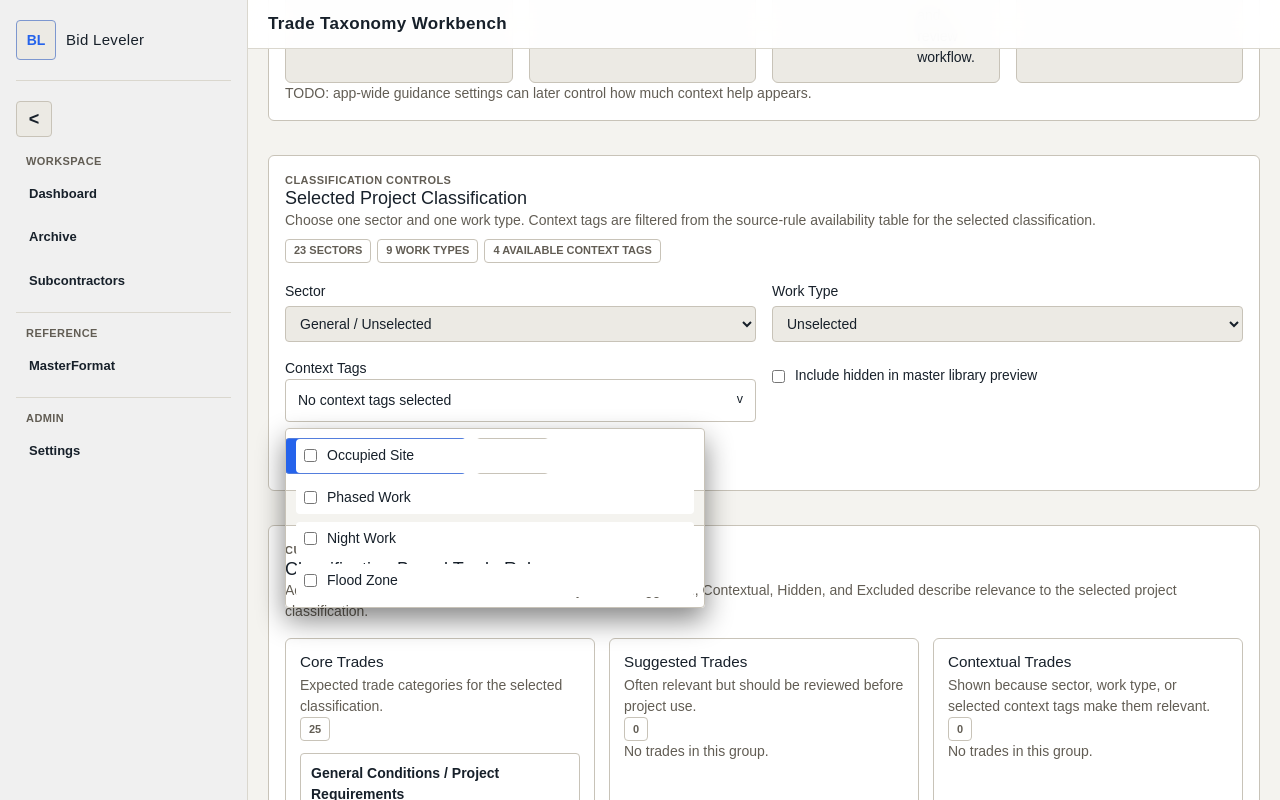
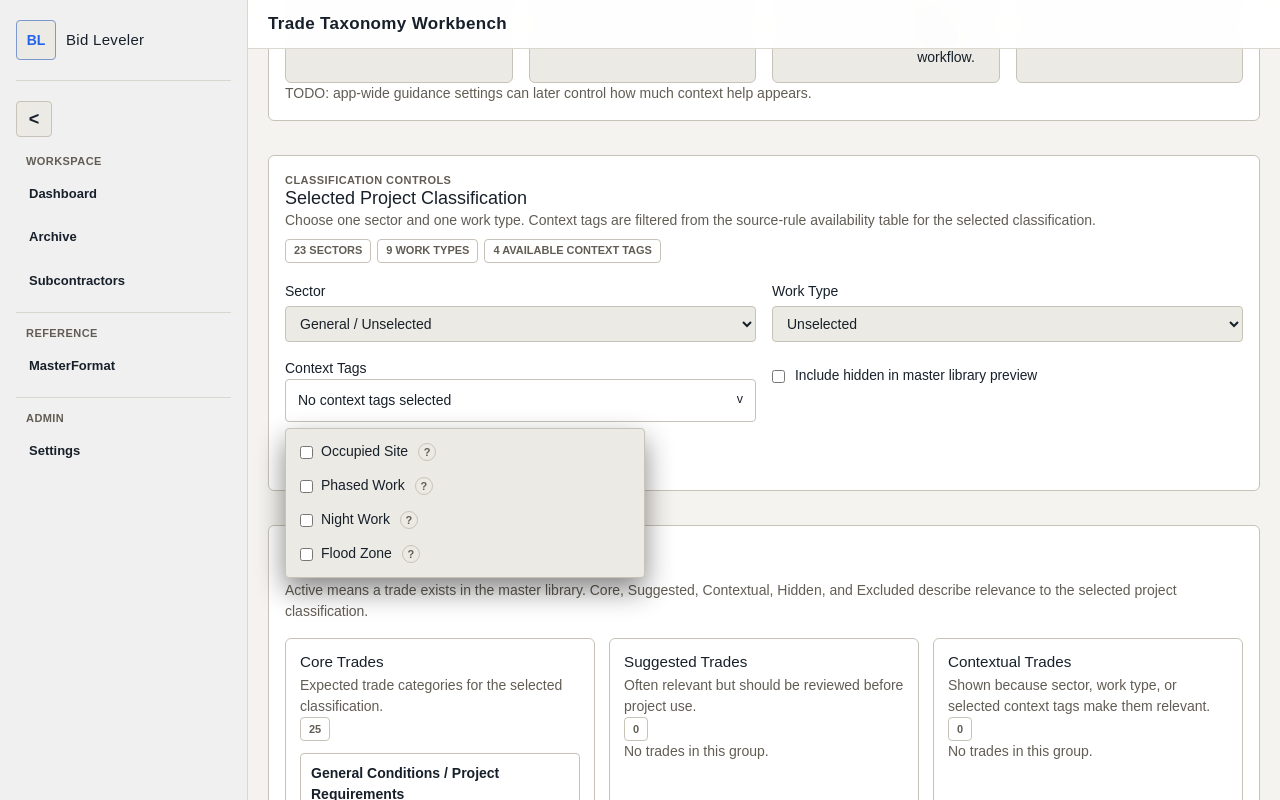
Before and after one commit to adamarnao/bid-leveler, a Next.js app: page /dev/trade-taxonomy in a window 1280 px wide. Both pictures are taken after a click on the heading "No context tags selected". Shown: the part 1252-2052 px from the top of the page. Built offline with nearby package versions, Linux system fonts and the light colour scheme.

Commit message:
Polish taxonomy context tag dropdown

```diff
--- a/src/app/dev/trade-taxonomy/TradeTaxonomyClassificationControls.tsx
+++ b/src/app/dev/trade-taxonomy/TradeTaxonomyClassificationControls.tsx
@@ -3,6 +3,7 @@
 import Link from "next/link";
 import { useMemo, useState } from "react";
 
+import ContextHelp from "@/components/ui/ContextHelp";
 import {
   getContextTagOptionsForClassification,
   getProjectSectorOptions,
@@ -134,7 +135,10 @@ export default function TradeTaxonomyClassificationControls({
                       checked={selectedValidContextTags.includes(option.id)}
                       onChange={() => toggleContextTag(option.id)}
                     />
-                    <span>{option.label}</span>
+                    <span className="taxonomy-context-option-label">
+                      {option.label}
+                      <ContextHelp label={option.label} content={option.description} />
+                    </span>
                   </label>
                 ))
               ) : (
--- a/src/app/globals.css
+++ b/src/app/globals.css
@@ -2158,30 +2158,40 @@ textarea:focus {
   z-index: 40;
   left: 0;
   top: calc(100% + 6px);
-  width: min(420px, calc(100vw - 32px));
-  display: grid;
-  gap: 8px;
+  width: min(360px, calc(100vw - 32px));
+  display: grid;
+  gap: 0;
   max-height: 320px;
   overflow: auto;
   margin-top: 0;
-  padding: 10px;
-  border: 1px solid var(--color-border);
-  border-radius: var(--radius-control);
-  background: var(--color-surface-0);
+  padding: 6px;
+  border: 1px solid var(--color-border);
+  border-radius: var(--radius-control);
+  background: var(--color-surface-2);
   box-shadow: var(--shadow-popover);
 }
 
 .taxonomy-context-option {
   display: grid;
   grid-template-columns: auto minmax(0, 1fr);
-  gap: 10px;
-  align-items: center;
-  padding: 8px;
-  border-radius: var(--radius-control);
-  background: var(--color-surface-1);
-}
-
-.taxonomy-context-option span {
+  gap: 8px;
+  align-items: center;
+  min-height: 34px;
+  padding: 7px 8px;
+  border-radius: var(--radius-control);
+  background: transparent;
+  color: var(--color-text);
+}
+
+.taxonomy-context-option:hover,
+.taxonomy-context-option:focus-within {
+  background: color-mix(in srgb, var(--color-text) 7%, transparent);
+}
+
+.taxonomy-context-option-label {
+  display: inline-flex;
+  align-items: center;
+  gap: 6px;
   min-width: 0;
   line-height: 1.25;
 }
```
